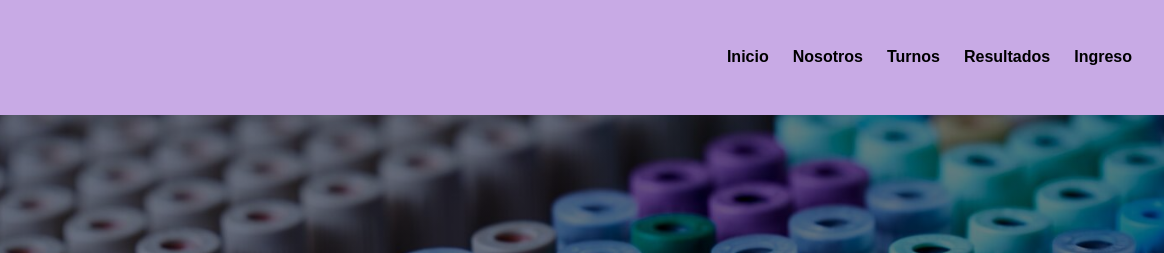
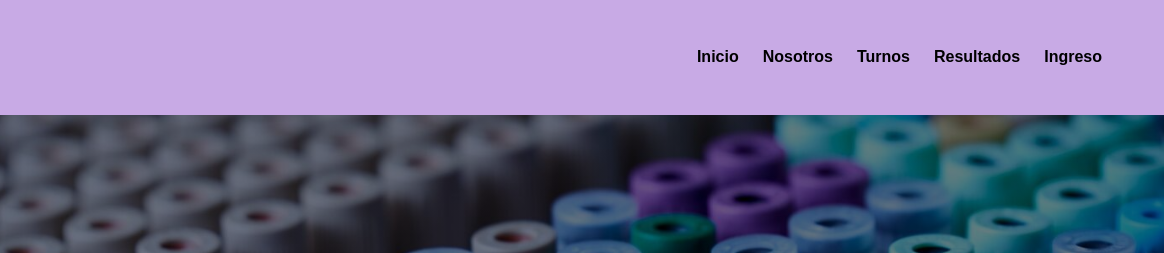
Before and after one commit to Hjvdt/Fullstack-moduloHtml-Com38385, a plain HTML site: page index.html in a window 1280 px wide. Shown: the top 253 px of the page, 116-1280 px from the left. Drawn offline with Linux system fonts and the light colour scheme; a web font is replaced by a local one.

Commit message:
arrancando de cero para el responsive: lo arme de movil a desktop (acomodando la vavbar en responsive

```diff
--- a/css/style.css
+++ b/css/style.css
@@ -421,7 +421,7 @@ footer p{
     header nav{
         flex-direction: row;
         padding-bottom: 0;
-        padding-right: 20px;
+        padding-right: 50px;
         justify-self:end;
         justify-content: space-between;
     }
```
